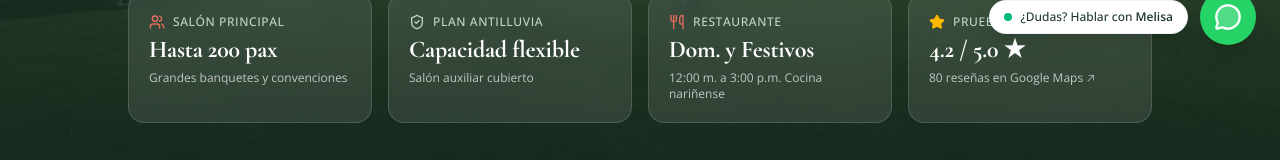
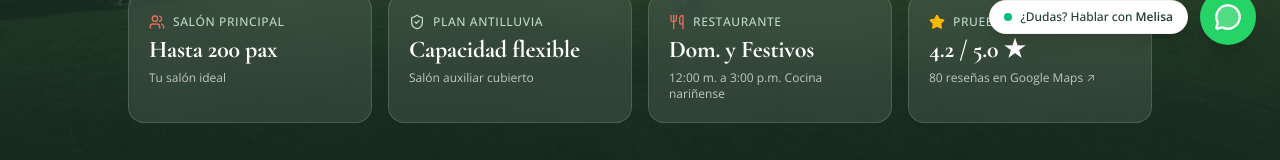
Before and after one commit to webmasterdapmarket1/hacienda-escondida-pasto, a React (Vite) app: page / in a window 1280 px wide. Shown: the part 731-891 px from the top of the page. Built offline with nearby package versions, Linux system fonts and the light colour scheme.

Commit message:
content(bloque-2): actualizar texto de tarjeta Salon Principal en Hero

```diff
--- a/src/components/sections/Hero.tsx
+++ b/src/components/sections/Hero.tsx
@@ -64,7 +64,7 @@ export const Hero: React.FC = () => {
               <span>Salón Principal</span>
             </div>
             <div className="font-serif text-xl sm:text-2xl font-bold">Hasta 200 pax</div>
-            <p className="text-xs text-white/70 mt-1 font-light">Grandes banquetes y convenciones</p>
+            <p className="text-xs text-white/70 mt-1 font-light">Tu salón ideal</p>
           </div>
 
           <div className="bg-white/10 backdrop-blur-md border border-white/15 rounded-2xl p-4 sm:p-5 text-white transition-transform hover:-translate-y-1">
```
